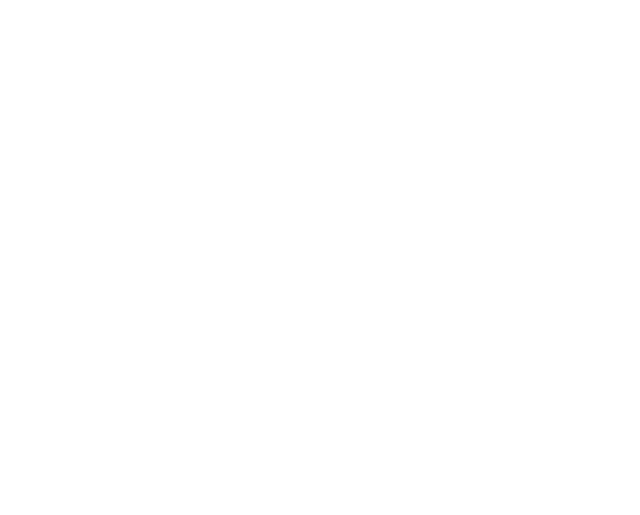
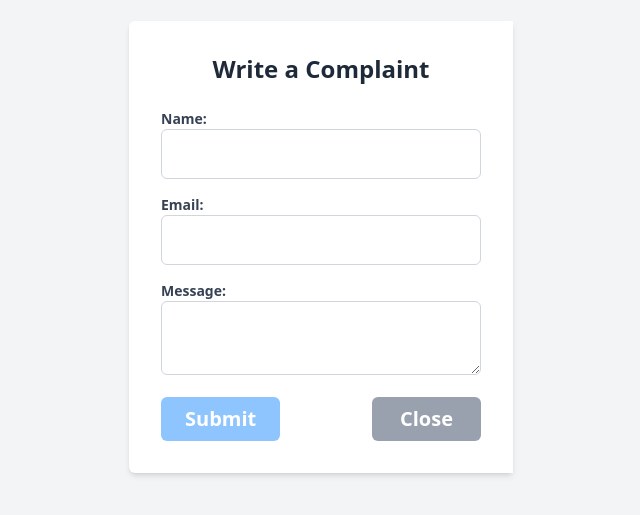
Before and after one commit to Eng-abdala/Real-State-Management, a React (Vite) app in the folder frontend/: page /ComplaintForm in a window 1280 px wide. Before the commit this address had no page. Shown: the part 153-668 px from the top of the page, without its empty margins (319-959 px from the left). Built offline with nearby package versions, Linux system fonts and the light colour scheme.

Commit message:
waxaan kusoodaray complainmentform and display the complainment

```diff
--- a/frontend/src/App.jsx
+++ b/frontend/src/App.jsx
@@ -6,13 +6,17 @@
 import RentHouse from "./Components/pages/RentHouse"
 import Admin from "./Components/pages/Admin"
 import ContactForm from "./Components/pages/Contact"
-
+import ComplaintForm from "./Components/pages/ComplaintForm"
+import Complainment from "./Components/pages/complainment"
 function App() {
   return <Routes>
     <Route  path="/" element={<Header/>}/>
     <Route  path="/Dashboard" element={<Dashboard/>}/>
     <Route  path="/rent/:id" element={<RentHouse/>}/>
     <Route  path="/contact" element={<ContactForm/>}/>
+
+    <Route path="/ComplaintForm" element ={<ComplaintForm/>} />
+    <Route path="/Complainment" element ={<Complainment/>} />
 
     <Route  path="/login" element={<Login/>}/>
     <Route  path="/signUp" element={<SignUp/>}/>
--- a/frontend/src/Components/Header.jsx
+++ b/frontend/src/Components/Header.jsx
@@ -43,6 +43,14 @@
        <div>
         <button className="bg-[#a8dadc] px-8 py-2 text-[20px] text-[#003049] m-3 rounded-4xl"><Link to="/login">Login</Link></button>
         <button className=" px-8 py-2 text-[20px] text-[#a8dadc] m-3 rounded-4xl hover:border-2 hover:border-[#a8dadc]"><Link to="/signUp">Sign Up</Link></button>
+
+      <Link to={"/ComplaintForm"} > <button
+
+  className="bg-[#003049] border-2 border-slate-700 hover:bg-[#a8dadc] hover:text-black text-white px-4 py-2 rounded-full transition duration-300 ease-in-out shadow-md">
+  Send Complainment
+</button></Link>
+
+
        </div>
     </div>
 
@@ -71,7 +79,7 @@
           placeholder="Address, Price Name"
         />
         <motion.i
-          className="fa-solid fa-magnifying-glass text-white absolute text-3xl top-[272px] right-[456px]"
+          className="fa-solid fa-magnifying-glass text-white absolute text-3xl top-[272px] right-[34%]"
           initial={{ opacity: 0, y: 100 }}
           animate={{ opacity: 1, y: 0 }}
           transition={{ duration: 1, delay: 1.5 }}
--- /dev/null
+++ b/frontend/src/Components/pages/Complainment.jsx
@@ -0,0 +1,69 @@
+import React, { useState, useEffect } from 'react'
+import axios from 'axios'
+
+const Complainment = () => {
+  const [complaints, setComplaints] = useState([])
+  const [loading, setLoading] = useState(true)
+  const [error, setError] = useState('')
+
+  // Fetch complaints from the backend
+  const fetchComplaints = async () => {
+    try {
+      const response = await axios.get('http://localhost:5000/get/complainments')
+      setComplaints(response.data)
+      setLoading(false)
+    } catch (error) {
+      setError('Error fetching complaints')
+      setLoading(false)
+    }
+  }
+
+
+  useEffect(() => {
+    fetchComplaints();
+  }, []);
+
+  return (
+    <div className="container mx-auto p-8">
+      <h2 className="text-2xl font-bold text-gray-800 mb-6">Submitted Complaints</h2>
+
+
+      {loading && <p className="text-gray-600">Loading complaints...</p>}
+
+
+      {error && <p className="text-red-500">{error}</p>}
+
+
+      <table className="min-w-full table-auto border-collapse border border-gray-300">
+        <thead>
+          <tr className="bg-gray-100">
+            <th className="px-4 py-2 border border-gray-300 text-left">Name</th>
+            <th className="px-4 py-2 border border-gray-300 text-left">Email</th>
+            <th className="px-4 py-2 border border-gray-300 text-left">Message</th>
+            <th className="px-4 py-2 border border-gray-300 text-left">Submitted On</th>
+          </tr>
+        </thead>
+        <tbody>
+          {complaints.length === 0 && !loading ? (
+            <tr>
+              <td colSpan="4" className="text-center text-gray-600 py-4">No complaints submitted yet.</td>
+            </tr>
+          ) : (
+            complaints.map((complaint, index) => (
+              <tr key={index} className="odd:bg-gray-50">
+                <td className="px-4 py-2 border border-gray-300">{complaint.name}</td>
+                <td className="px-4 py-2 border border-gray-300">{complaint.email}</td>
+                <td className="px-4 py-2 border border-gray-300">{complaint.message}</td>
+                <td className="px-4 py-2 border border-gray-300">
+                  {new Date(complaint.createdAt).toLocaleDateString()}
+                </td>
+              </tr>
+            ))
+          )}
+        </tbody>
+      </table>
+    </div>
+  )
+}
+
+export default Complainment;
--- /dev/null
+++ b/frontend/src/Components/pages/ComplaintForm.jsx
@@ -0,0 +1,80 @@
+import React, { useState } from 'react';
+import axios from 'axios';
+import { Link } from 'react-router-dom';
+const ComplaintForm = ({ onClose }) => {
+  const [name, setName] = useState('')
+  const [email, setEmail] = useState('')
+  const [message, setMessage] = useState('')
+  const [responseMessage, setResponseMessage] = useState('')
+
+  // Handle form submission
+  const handleSubmit = async (e) => {
+    e.preventDefault();
+
+    const complaintData = { name, email, message }
+
+    try {
+      // Make POST request to the backend API
+      const response = await axios.post('http://localhost:5000/post/complainments', complaintData)
+      setResponseMessage(response.data.message)
+      setName('')
+      setEmail('')
+      setMessage('')
+
+      // Close the form after 2 seconds
+      setTimeout(() => onClose(), )
+    } catch (error) {
+      setResponseMessage('Error: Could not submit complaint.')
+    }
+  }
+
+  return (
+    <div className="flex justify-center items-center h-screen bg-gray-100 fixed top-0 left-0 w-full z-50">
+      <div className="bg-white p-8 rounded-s-md shadow-md w-96">
+        <h2 className="text-2xl font-bold text-center text-gray-800 mb-6">Write a Complaint</h2>
+        <form onSubmit={handleSubmit} className="space-y-4">
+          <div>
+            <label className="block text-sm font-semibold text-gray-700">Name:</label>
+            <input
+              type="text"
+              value={name}
+              onChange={(e) => setName(e.target.value)}
+              required
+              className="w-full p-3 border border-gray-300 rounded-md focus:outline-none focus:ring-2 focus:ring-blue-500"
+            />
+          </div>
+          <div>
+            <label className="block text-sm font-semibold text-gray-700">Email:</label>
+            <input
+              type="email"
+              value={email}
+              onChange={(e) => setEmail(e.target.value)}
+              required
+              className="w-full p-3 border border-gray-300 rounded-md focus:outline-none focus:ring-2 focus:ring-blue-500"
+            />
+          </div>
+          <div>
+            <label className="block text-sm font-semibold text-gray-700">Message:</label>
+            <textarea
+              value={message}
+              onChange={(e) => setMessage(e.target.value)}
+              required
+              className="w-full p-3 border border-gray-300 rounded-md focus:outline-none focus:ring-2 focus:ring-blue-500"
+            ></textarea>
+          </div>
+          <div className="flex justify-between mt-4">
+            <button
+              type="submit"
+              className="bg-blue-300 text-white py-2 px-6 text-xl font-semibold rounded-md hover:bg-blue-600 focus:outline-none focus:ring-2 focus:ring-blue-500">Submit</button>
+         <Link to ={"/"} >  <button type="button"onClick={onClose} className="bg-gray-400 text-white py-2 px-7 text-xl font-semibold rounded-md hover:bg-red-300 focus:outline-none focus:ring-2 focus:ring-gray-400"> Close</button> </Link>
+          </div>
+        </form>
+        {responseMessage && (
+          <p className="mt-4 text-center text-green-500">{responseMessage}</p>
+        )}
+      </div>
+    </div>
+  )
+}
+
+export default ComplaintForm;
```
Also changed, not shown: 2 other files (tests, documents, lock files or other folders).
